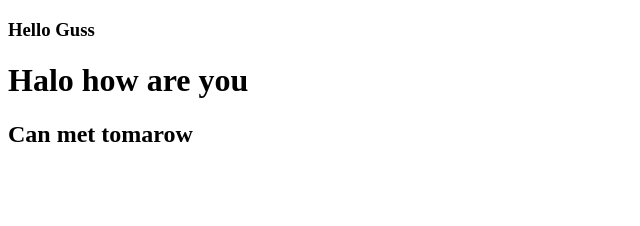
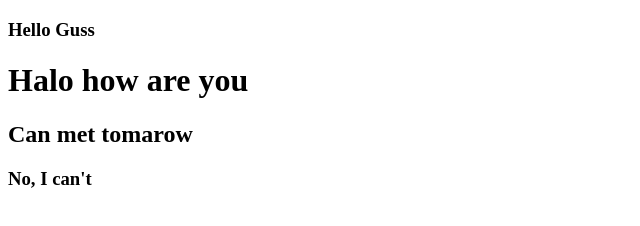
Before and after one commit to muhammedAnjoom/date-sample, a plain HTML site: page index.html in a window 1280 px wide. Shown: the full height of the page, 0-640 px from the left. Drawn offline with Linux system fonts and the light colour scheme.

Commit message:
negative answer added

```diff
--- a/index.html
+++ b/index.html
@@ -9,5 +9,6 @@
     <h3>Hello Guss</h3>
     <h1>Halo how are you</h1>
     <h2>Can met tomarow</h2>
+    <h3>No, I can't</h3>
 </body>
 </html>
```
